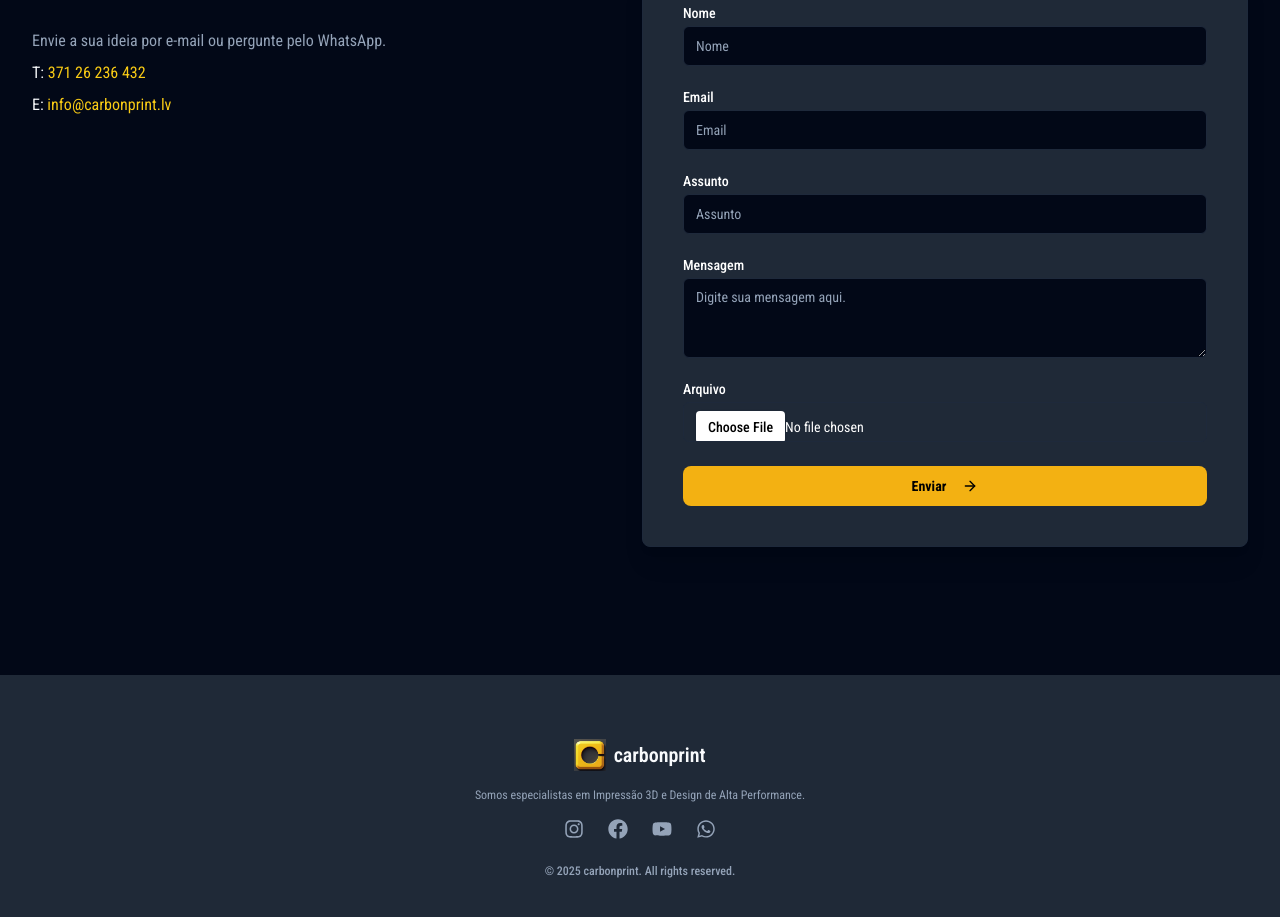
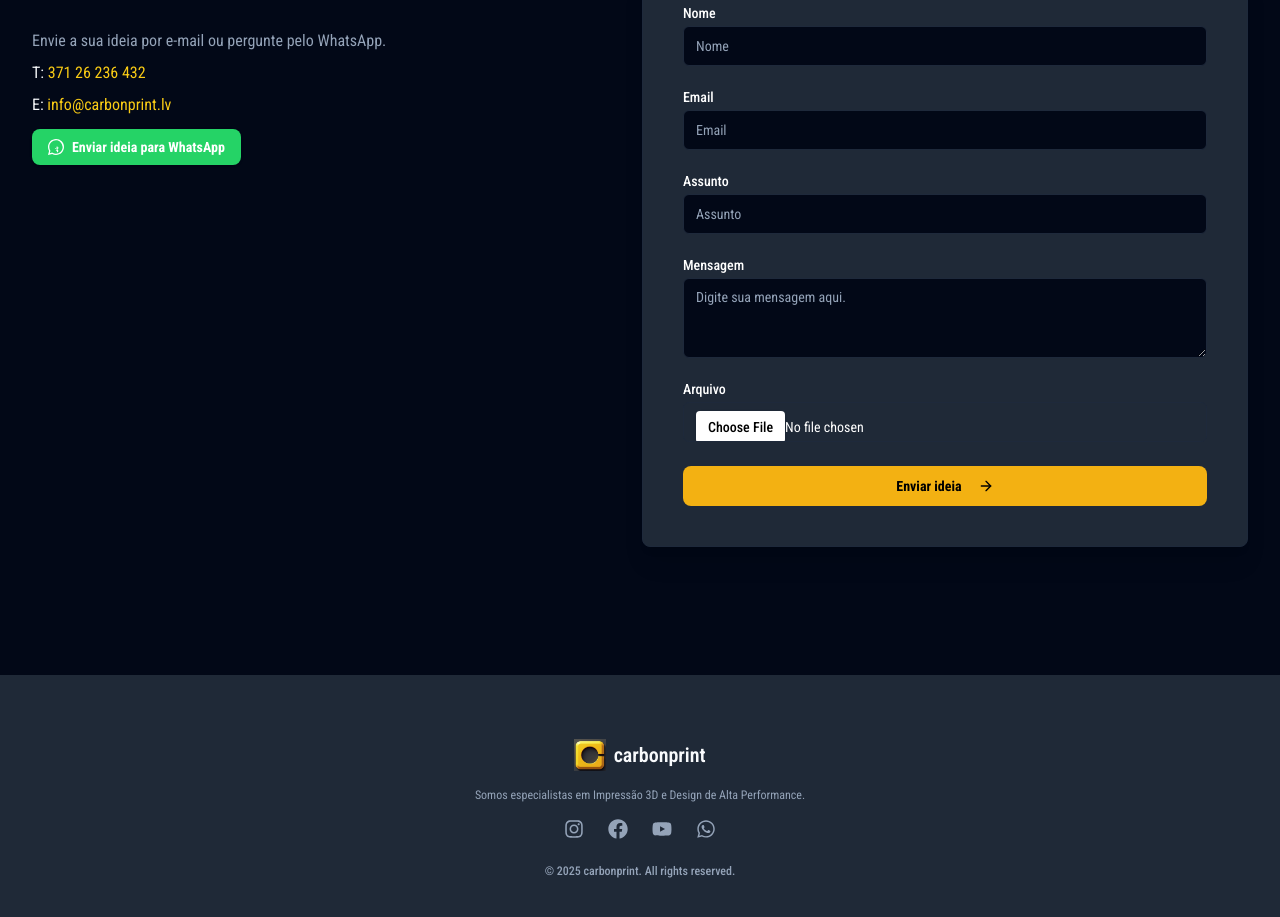
Before and after one commit to Kizenbahs/pt.carbonprint.lv, a React (Vite) app: page / in a window 1280 px wide. Shown: the part 2440-3357 px from the top of the page. Built offline with nearby package versions, Linux system fonts and the light colour scheme.

Commit message:
chore: update contact form button and WhatsApp text for PT locale

```diff
--- a/src/components/Contact.tsx
+++ b/src/components/Contact.tsx
@@ -55,6 +55,19 @@ const Contact = ({
                     <span>E: <span className="text-yellow-400">info@carbonprint.lv</span></span>
                   </li>
                 </ul>
+                <a
+                  href="https://wa.me/37126236432"
+                  target="_blank"
+                  rel="noopener noreferrer"
+                  className="mt-3 inline-flex items-center gap-2 px-4 py-2 bg-[#25D366] hover:bg-[#1ebe57] text-white font-bold rounded-lg text-sm shadow transition-colors"
+                  style={{ minWidth: '120px', justifyContent: 'center' }}
+                >
+                  <svg xmlns="http://www.w3.org/2000/svg" viewBox="0 0 24 24" fill="currentColor" className="w-4 h-4">
+                    <path d="M20.52 3.48A12.07 12.07 0 0 0 12 0C5.37 0 0 5.37 0 12c0 2.12.55 4.19 1.6 6.02L0 24l6.18-1.62A12.07 12.07 0 0 0 12 24c6.63 0 12-5.37 12-12 0-3.2-1.25-6.21-3.48-8.52zM12 22c-1.85 0-3.68-.5-5.26-1.44l-.38-.22-3.67.96.98-3.58-.25-.37A9.94 9.94 0 0 1 2 12C2 6.48 6.48 2 12 2c2.54 0 4.93.99 6.73 2.77A9.94 9.94 0 0 1 22 12c0 5.52-4.48 10-10 10zm5.2-7.8c-.28-.14-1.65-.81-1.9-.9-.25-.09-.43-.14-.61.14-.18.28-.28.7.9.86.16.18.32.2.6.07.28.14-1.18.44-2.25 1.4-.83.74 1.39.16.28.02.43.12.57.13.13.28.34.42.51.14.17.18.29.28.48.09.18.05.36.02.5.07.14.61 1.47.84 2.01.22.53.45.46.62.47.16.01.36.01.56.01.2 0 .52-.07.8-.34.28-.28 1.08-1.06 1.08-2.58 0-1.52-1.1-2.99-1.25-3.2-.15-.21-2.16-3.3-5.23-4.5-.73-.29-1.3-.46-1.75-.59-.74-.23-1.41-.2-1.94-.12-.59.09-1.65.67-1.88 1.32-.23.65-.23 1.21-.16 1.32.07.11.25.18.53.32.78.6.14.28.32.46.46.64.6.28.14.54.22.78.22 1.06z" />
+                  </svg>
+                  Enviar ideia para WhatsApp
+                </a>
+                <div className="block md:hidden text-center text-muted-foreground text-base mt-2 mb-2">ou</div>
               </div>
             </div>
           </div>
@@ -99,7 +112,7 @@ const Contact = ({
               </div>
             </div>
             <Button className="w-full bg-[#f3b112] hover:bg-[#e0a20f] text-black font-bold rounded-lg border-none flex items-center justify-center">
-              Enviar
+              Enviar ideia
               <ArrowRight className="size-4 ml-2" />
             </Button>
           </div>
--- a/src/components/Hero.tsx
+++ b/src/components/Hero.tsx
@@ -45,7 +45,7 @@ const Hero = ({
   primaryButtonClassName,
 }: Hero1Props) => {
   return (
-    <section className="py-32 bg-gradient-to-b from-background to-muted/20">
+    <section className="pt-6 pb-32 bg-gradient-to-b from-background to-muted/20 lg:py-32">
       <div className="container">
         <div className="grid items-center gap-8 lg:grid-cols-2">
           <div className="flex flex-col items-center text-center lg:items-start lg:text-left">
```
